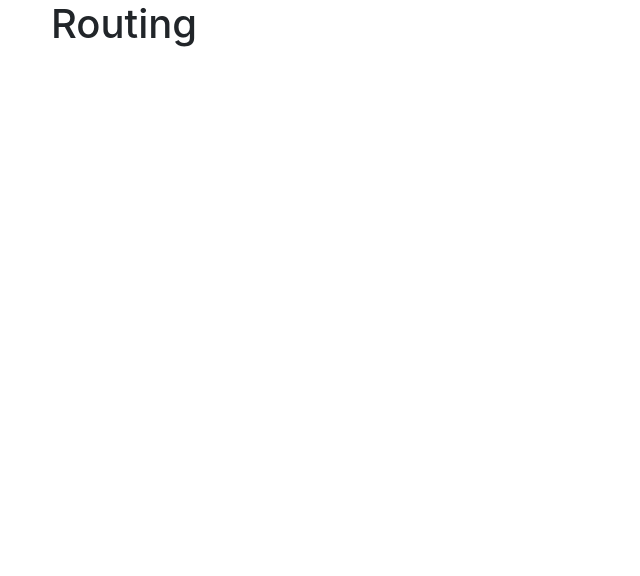
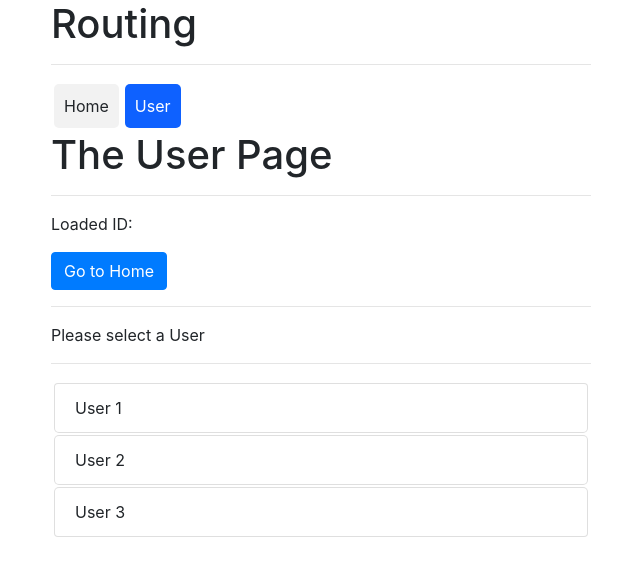
Before and after one commit to AdamKokoszka/Vue-Udemy-Course, a Vue app: page /user in a window 1280 px wide. Shown: the top 576 px of the page, without its empty margins (34-674 px from the left). Built offline with nearby package versions, Linux system fonts and the light colour scheme.

Commit message:
In the middle of subsection

```diff
--- a/package.json
+++ b/package.json
@@ -23,6 +23,7 @@
     "eslint-plugin-vue": "^5.0.0",
     "sass": "^1.18.0",
     "sass-loader": "^7.1.0",
+    "vue-router": "^3.0.7",
     "vue-template-compiler": "^2.6.10"
   }
 }
--- a/src/App.vue
+++ b/src/App.vue
@@ -3,13 +3,20 @@
         <div class="row">
             <div class="col-xs-12 col-sm-8 col-sm-offset-2 col-md-6 col-md-offset-3">
                 <h1>Routing</h1>
+                <hr>
+                <app-header></app-header>
+                <router-view></router-view>
             </div>
         </div>
     </div>
 </template>
 
 <script>
+  import Header from './components/Header.vue'
     export default {
+      components: {
+        appHeader: Header
+      }
     }
 </script>
 
--- /dev/null
+++ b/src/components/Header.vue
@@ -0,0 +1,29 @@
+<template>
+  <ul class="nav nav-pills">
+    <router-link to="/" tag="li" active-class="active" exact>Home</router-link>
+    <router-link to="/user" tag="li" active-class="active">User</router-link>
+  </ul>
+</template>
+
+
+<style lang="scss">
+  li {
+    background-color: #f2f2f2;
+    margin: 3px;
+    padding: 10px;
+    border-radius: 5px;
+  }
+
+  li:hover {
+    background-color: #0058ff;
+
+    & a {
+      color: #fff;
+    }
+  }
+  .active{
+    background-color: #0e61ff;
+    color: #fff;
+  }
+
+</style>
--- a/src/components/user/User.vue
+++ b/src/components/user/User.vue
@@ -1,4 +1,21 @@
 <template>
+   <div>
     <h1>The User Page</h1>
+     <hr>
+     <p>Loaded ID: {{ id }}</p>
+     <button class="btn btn-primary" @click="navToHome">Go to Home</button>
+     <hr>
+     <router-view></router-view>
+   </div>
+</template>
 
-</template>
+
+<script>
+export default{
+  methods: {
+    navToHome(){
+      this.$router.push('/');
+    }
+  }
+}
+</script>
--- a/src/components/user/UserDetail.vue
+++ b/src/components/user/UserDetail.vue
@@ -1,3 +1,6 @@
 <template>
+  <div>
     <h3>Some User Details</h3>
+    <p>User loaded has ID: {{ $route.params.id }}</p>
+  </div>
 </template>
--- a/src/components/user/UserStart.vue
+++ b/src/components/user/UserStart.vue
@@ -3,9 +3,9 @@
         <p>Please select a User</p>
         <hr>
         <ul class="list-group">
-            <li class="list-group-item" style="cursor: pointer">User 1</li>
-            <li class="list-group-item" style="cursor: pointer">User 2</li>
-            <li class="list-group-item" style="cursor: pointer">User 3</li>
+            <router-link tag="li" to="/user/1" class="list-group-item" style="cursor: pointer">User 1</router-link>
+            <router-link tag="li" to="/user/2" class="list-group-item" style="cursor: pointer">User 2</router-link>
+            <router-link tag="li" to="/user/3" class="list-group-item" style="cursor: pointer">User 3</router-link>
         </ul>
     </div>
 </template>
```
Also changed, not shown: src/main.js (+11 -1 lines), src/routes.js (added, +13 -0 lines), 1 other file (tests, documents, lock files or other folders).
